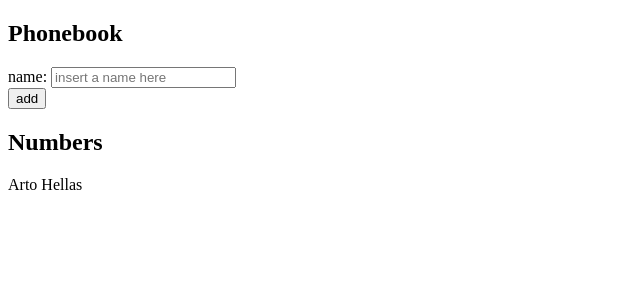
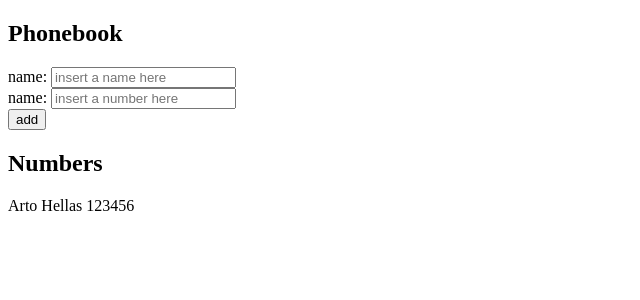
Before and after one commit to keplib/fullstack-helsinki-03, a React (Vite) app: page / in a window 1280 px wide. Shown: the top 300 px of the page, without its empty margins (0-640 px from the left). Built offline with nearby package versions, Linux system fonts and the light colour scheme.

Commit message:
Part2: 2.8

```diff
--- a/src/App.jsx
+++ b/src/App.jsx
@@ -4,9 +4,10 @@ import { useState } from 'react'
 
 const App = () => {
   const [persons, setPersons] = useState([
-    { name: 'Arto Hellas' }
+    { name: 'Arto Hellas', number: 123456 }
   ])
-  const [newName, setNewName] = useState('')
+  const [newName, setNewName] = useState('');
+  const [newNumber, setNewNumber] = useState('');
 
 
   const isAlreadyinBook = (name, arr) => {
@@ -20,9 +21,10 @@ const App = () => {
       alert(`${newName} is already in the book`)
     } else {
       let copy = [...persons]
-      copy.push({ name: newName })
+      copy.push({ name: newName, number: newNumber })
       setPersons(copy);
       setNewName('');
+      setNewNumber('');
     }
   }
 
@@ -30,6 +32,11 @@ const App = () => {
     event.preventDefault();
     setNewName(event.target.value);
     console.log(newName)
+  }
+
+  const numberChangeHandler = (event) => {
+    event.preventDefault();
+    setNewNumber(event.target.value);
   }
 
   return (
@@ -40,11 +47,14 @@ const App = () => {
           name: <input value={newName} placeholder='insert a name here' onChange={inputChangeHandler} />
         </div>
         <div>
+          name: <input value={newNumber} placeholder='insert a number here' onChange={numberChangeHandler} />
+        </div>
+        <div>
           <button type="submit">add</button>
         </div>
       </form>
       <h2>Numbers</h2>
-      {persons.map(person => <p key={person.name}>{person.name}</p>)}
+      {persons.map(person => <p key={person.name}>{person.name} {person.number}</p>)}
     </div>
   )
 }
```
